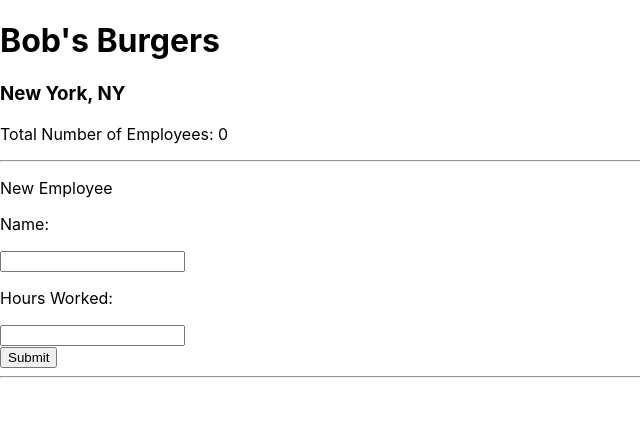
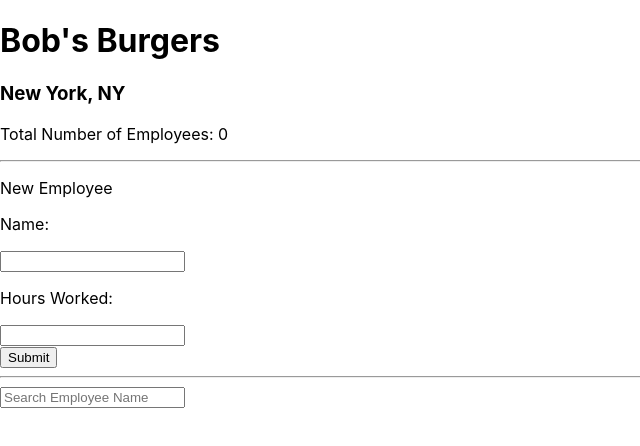
Before and after one commit to HAIXIN-ZHANG/mobx-State-Tree-test, a React (Create React App) app: page / in a window 1280 px wide. Shown: the top 446 px of the page, without its empty margins (0-640 px from the left). Built offline with nearby package versions, Linux system fonts and the light colour scheme.

Commit message:
tutotial 8

```diff
--- a/src/components/Employer.tsx
+++ b/src/components/Employer.tsx
@@ -10,6 +10,7 @@
 interface EmployerComponentState {
   employeeName: string;
   hours_worked: string;
+  searchString: string;
 }
 
 @inject("rootTree")
@@ -23,6 +24,7 @@
     this.state = {
       employeeName: "",
       hours_worked: "",
+      searchString: "",
     };
   }
 
@@ -36,6 +38,11 @@
     this.setState({ hours_worked });
   };
 
+  searchStringChange = (e: any) => {
+    const searchString = e.target.value;
+    this.setState({ searchString });
+  };
+
   onSubmit = (e: any) => {
     e.preventDefault();
 
@@ -43,14 +50,19 @@
     const { rootTree } = this.props;
     if (!rootTree) return null;
     rootTree.employer.newEmployee(employeeName, parseInt(hours_worked));
+    this.setState({ employeeName: "", hours_worked: "" });
   };
 
   render() {
     const { rootTree } = this.props;
-    const { employeeName, hours_worked } = this.state;
+    const { employeeName, hours_worked, searchString } = this.state;
     if (!rootTree) return null;
 
     const num_employees = rootTree.employer.num_employees;
+    const filtered_employees = rootTree.employer.filtered_employees(
+      searchString
+    );
+
     return (
       <div>
         <h1>{rootTree.employer.name}</h1>
@@ -67,7 +79,16 @@
           <button>Submit</button>
         </form>
         <hr />
-        {rootTree.employer.employees.map((employee) => (
+        <input
+          placeholder={"Search Employee Name"}
+          value={searchString}
+          onChange={this.searchStringChange}
+        />
+        {/* {rootTree.employer.employees.map((employee) => (
+          <EmployeeComponent employee={employee} key={employee.id} />
+        ))} */}
+
+        {filtered_employees.map((employee) => (
           <EmployeeComponent employee={employee} key={employee.id} />
         ))}
       </div>
--- a/src/mst/index.ts
+++ b/src/mst/index.ts
@@ -27,7 +27,12 @@
   .views((self) => ({
     get num_employees() {
       return self.employees.length;
-    }
+    },
+    filtered_employees(searchString: string) {
+      return self.employees.filter((employee) =>
+        employee.name.includes(searchString)
+      );
+    },
   }));
 
 const RootModel = types.model("Root", {
```
